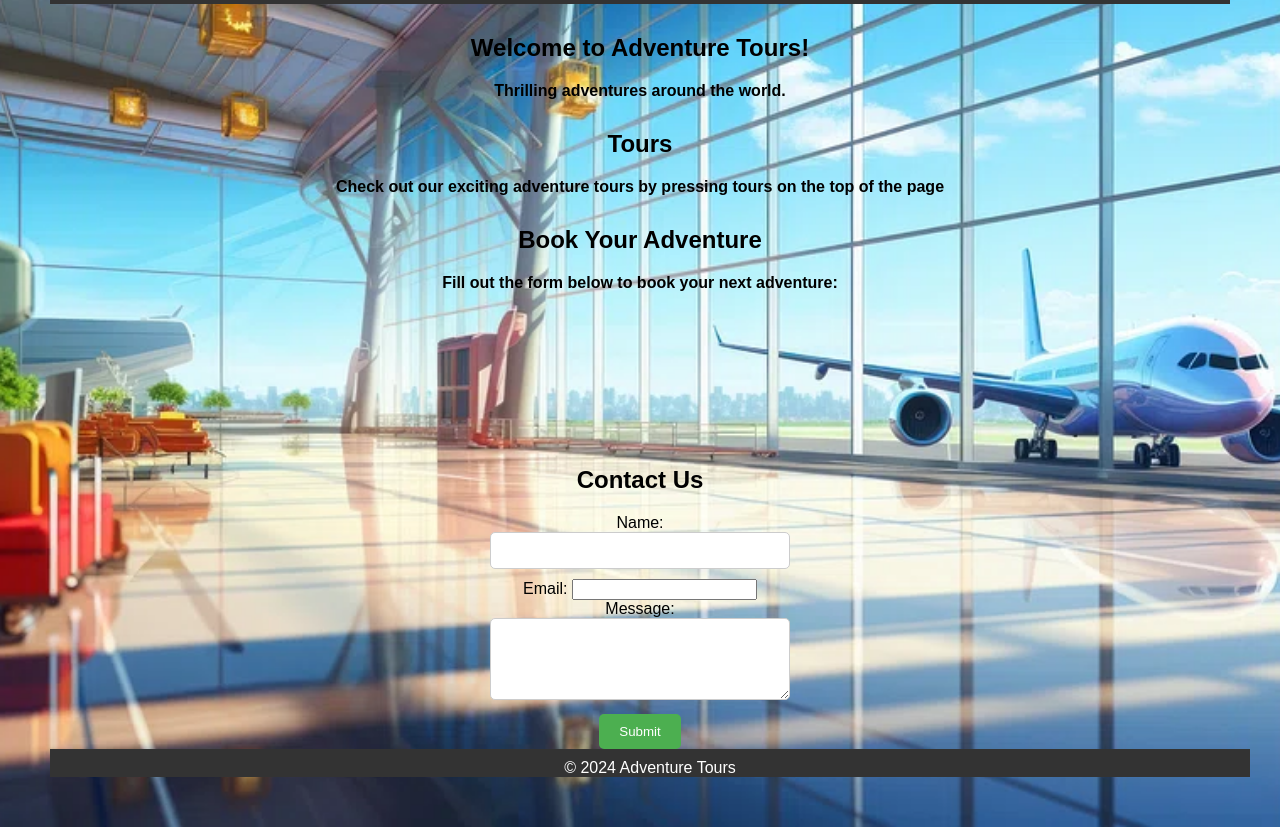
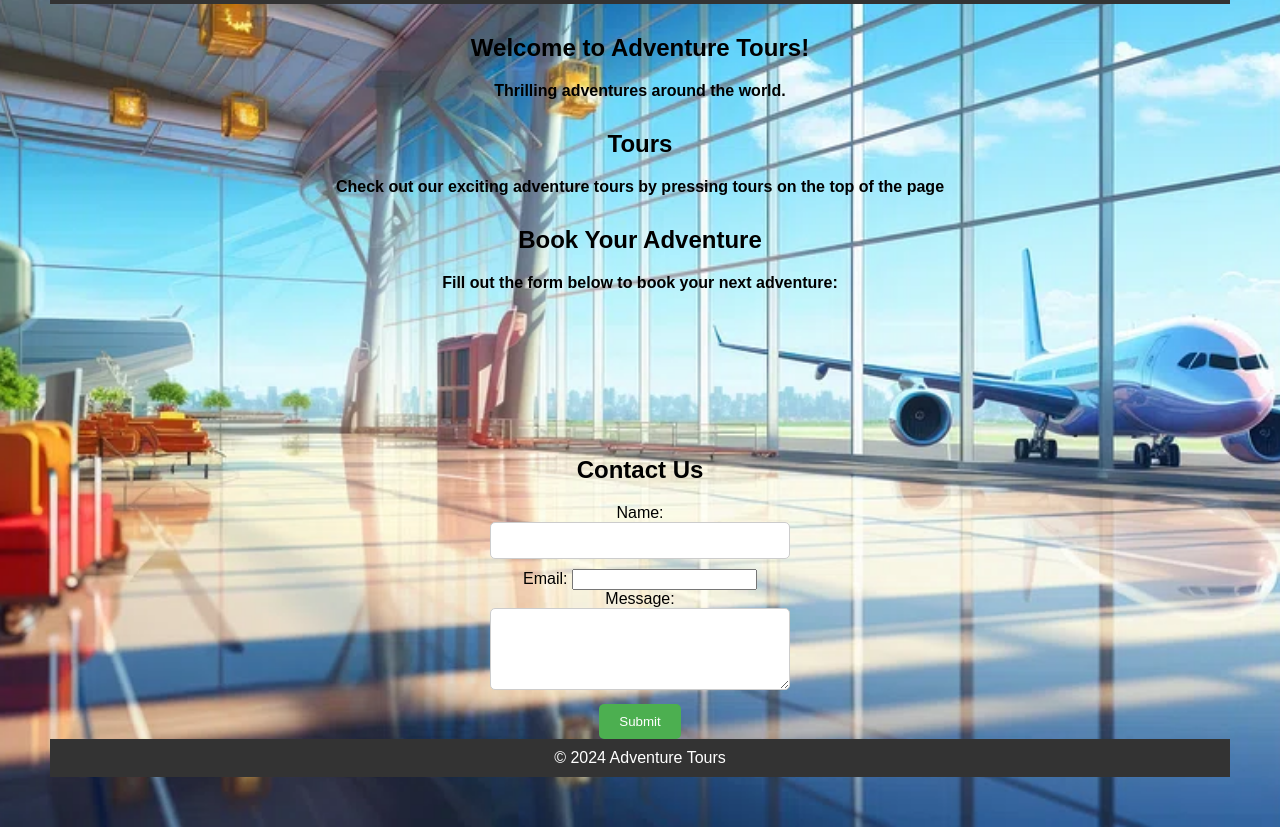
Before and after one commit to J0sh12/finalWebsite.github.io, a plain HTML site: page index.html in a window 1280 px wide. Shown: the part 73-900 px from the top of the page. Drawn offline with Linux system fonts and the light colour scheme.

Commit message:
Update styles.css

```diff
--- a/styles.css
+++ b/styles.css
@@ -59,7 +59,7 @@ footer {
     background-color: #333;
     color: #fff;
     text-align: center;
-    padding: 10px 10px 0px 10px;
+    padding: 10px 0;
     width: 100%;
 }
 
```
